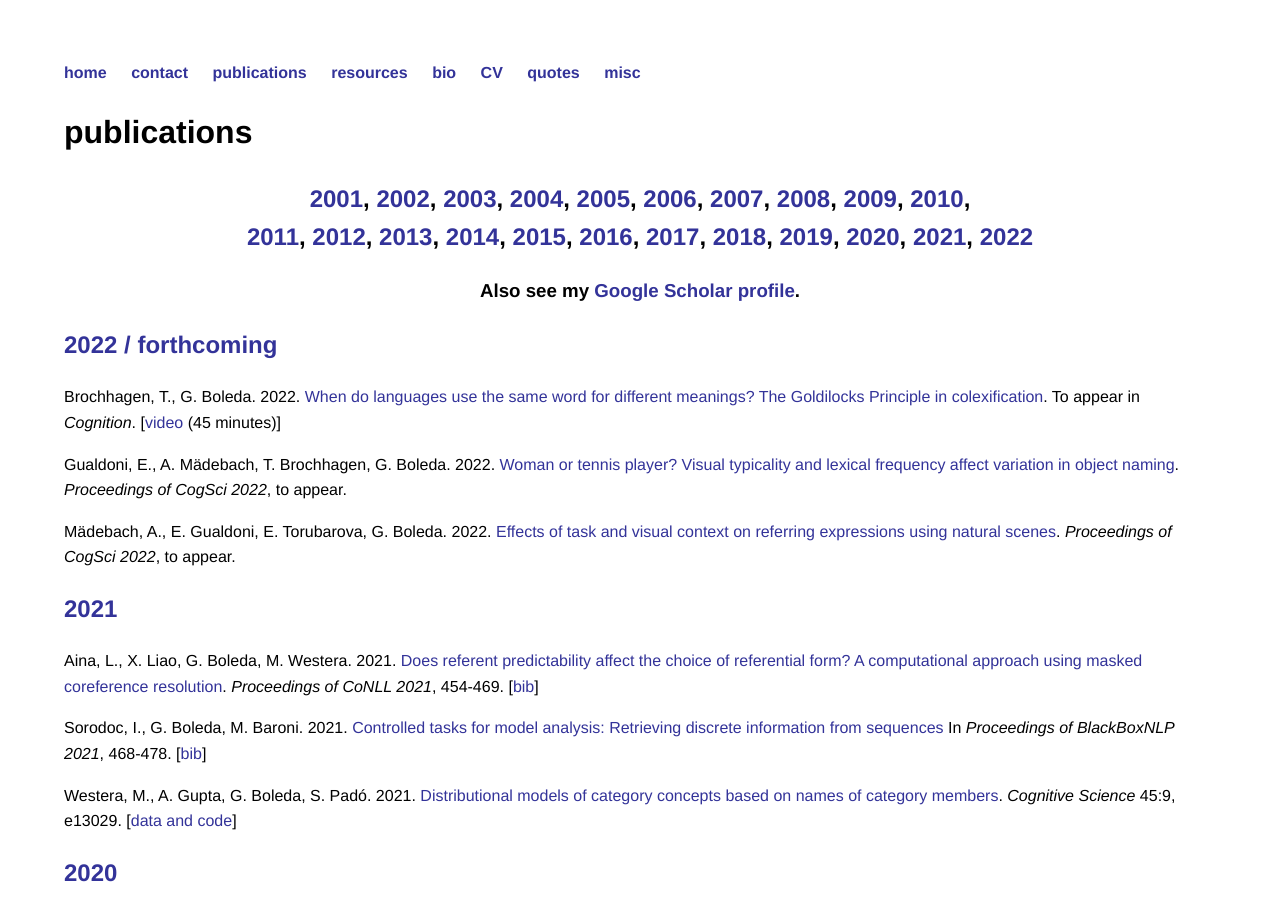
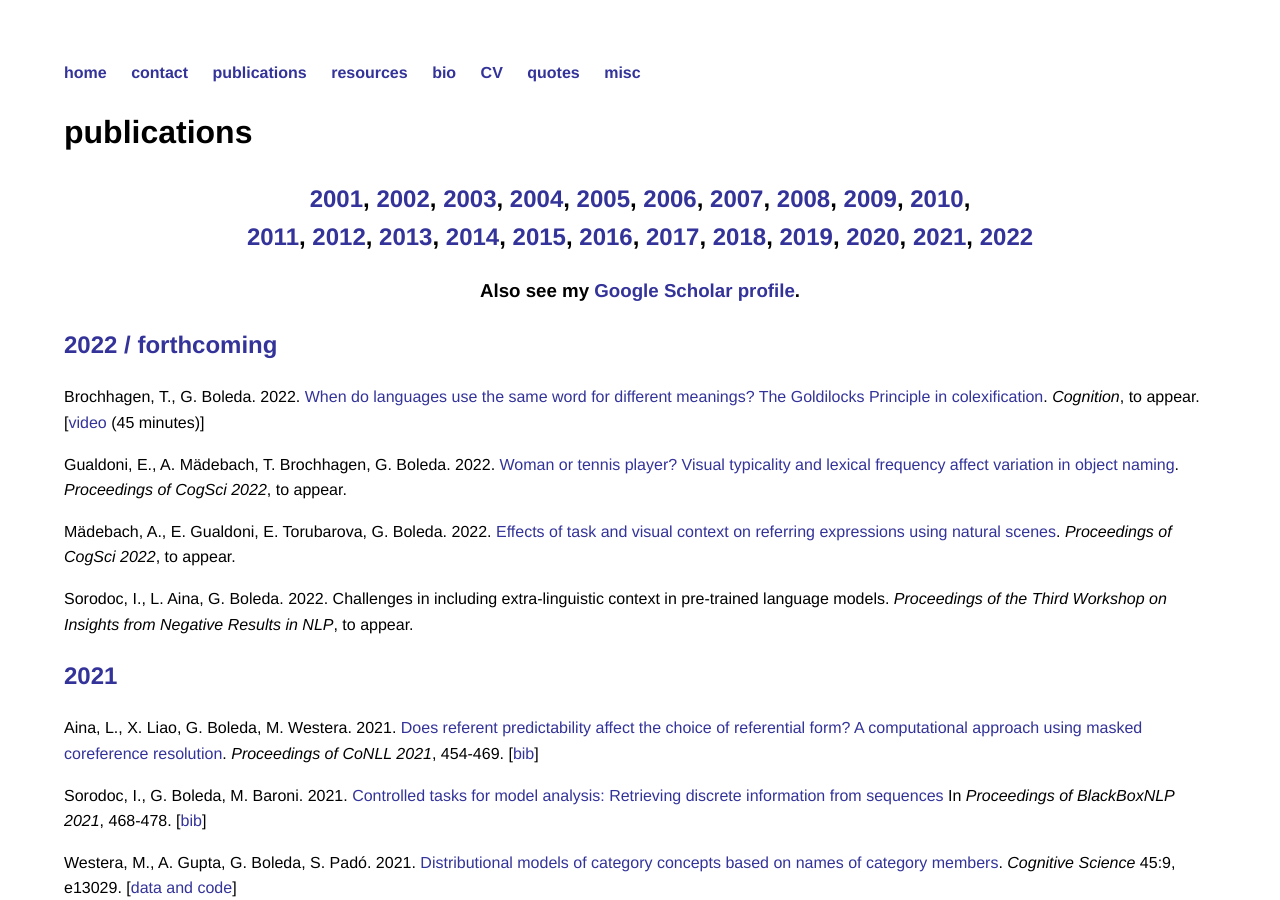
Before and after one commit to gboleda/gboleda.github.io, a Jekyll site: the page built from pubs/index.html, in a window 1280 px wide and 900 px high. Built offline with Jekyll 4.4.1, drawn with Linux system fonts in a browser that asks for light colours.

Commit message:
update publications

```diff
--- a/pubs/index.html
+++ b/pubs/index.html
@@ -48,6 +48,11 @@ title: publications
 <p>Mädebach, A., E. Gualdoni, E. Torubarova, G. Boleda. 2022.
   <a href="https://psyarxiv.com/fyzsk/">Effects of task and visual context on referring expressions using natural scenes</a>.
   <i>Proceedings of CogSci 2022</i>, to appear.
+</p>
+
+<p>Sorodoc, I., L. Aina, G. Boleda. 2022.
+  Challenges in including extra-linguistic context in pre-trained language models.
+  <i>Proceedings of the Third Workshop on Insights from Negative Results in NLP</i>, to appear.
 </p>
 
 <h2><a name="2021">2021</a></h2>
```
Also changed, not shown: other parts of pubs/index.html (+1 -1 lines).
